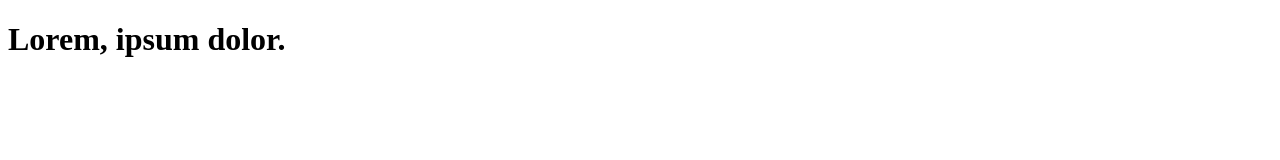
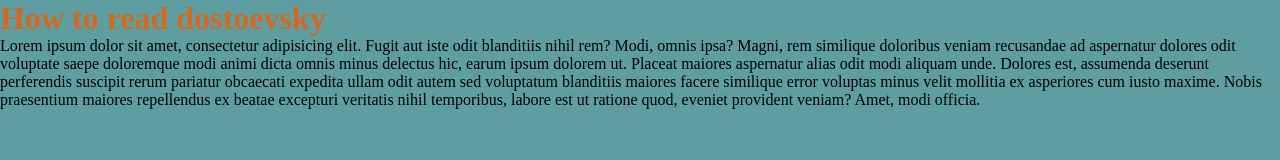
Before and after one commit to Ubermensch-Dev/ubermensch-s-demo, a plain HTML site: page index.html in a window 1280 px wide. Drawn offline with Linux system fonts and the light colour scheme.

Commit message:
did my job be-ach

```diff
--- a/index.html
+++ b/index.html
@@ -7,6 +7,8 @@
     <title>git demo</title>
 </head>
 <body>
-    <h1>Lorem, ipsum dolor.</h1>
+    <h1>How to read dostoevsky</h1>
+    <p>Lorem ipsum dolor sit amet, consectetur adipisicing elit. Fugit aut iste odit blanditiis nihil rem? Modi, omnis ipsa? Magni, rem similique doloribus veniam recusandae ad aspernatur dolores odit voluptate saepe doloremque modi animi dicta omnis minus delectus hic, earum ipsum dolorem ut. Placeat maiores aspernatur alias odit modi aliquam unde. Dolores est, assumenda deserunt perferendis suscipit rerum pariatur obcaecati expedita ullam odit autem sed voluptatum blanditiis maiores facere similique error voluptas minus velit mollitia ex asperiores cum iusto maxime. Nobis praesentium maiores repellendus ex beatae excepturi veritatis nihil temporibus, labore est ut ratione quod, eveniet provident veniam? Amet, modi officia.
+    </p>
 </body>
 </html>
--- a/style.css
+++ b/style.css
@@ -0,0 +1,9 @@
+h1{
+    color: chocolate;
+}
+body{
+    background-color: cadetblue;
+}
+*{
+    padding: 0;margin: 0;
+}
```
